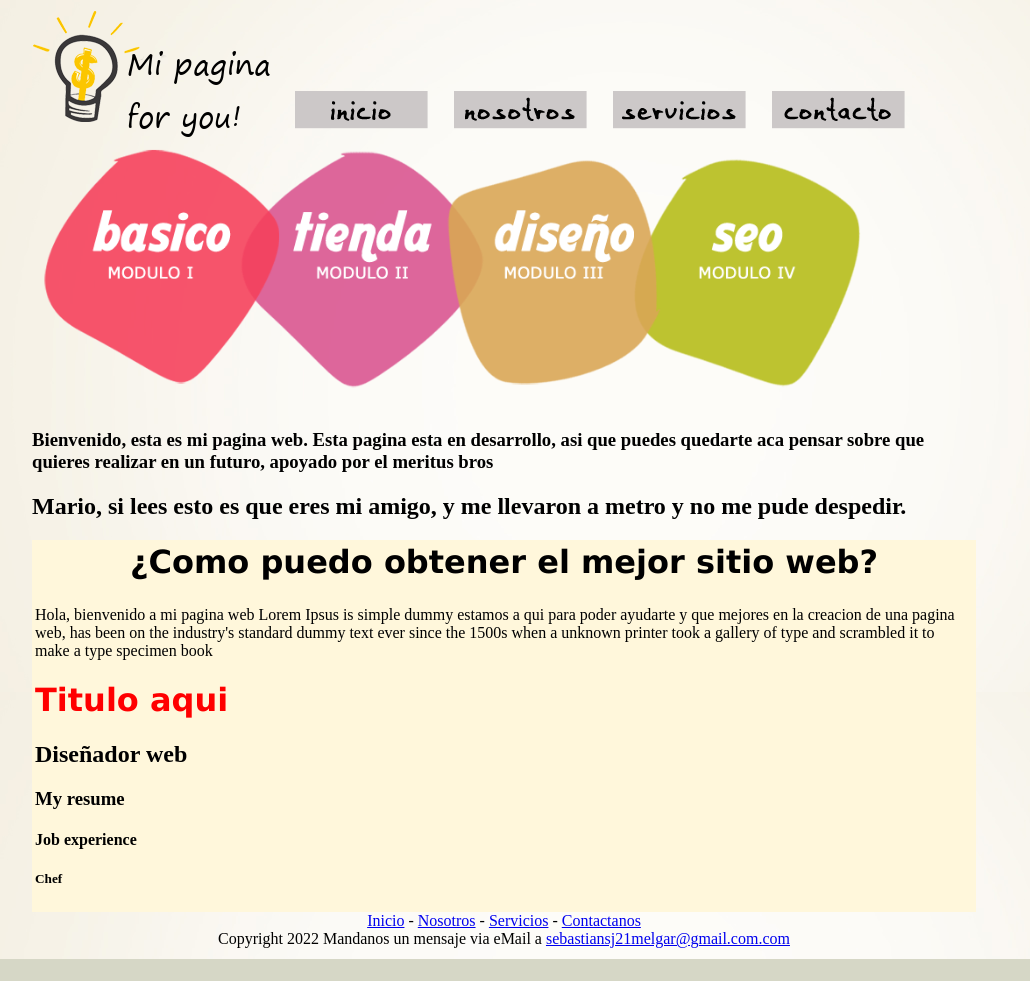
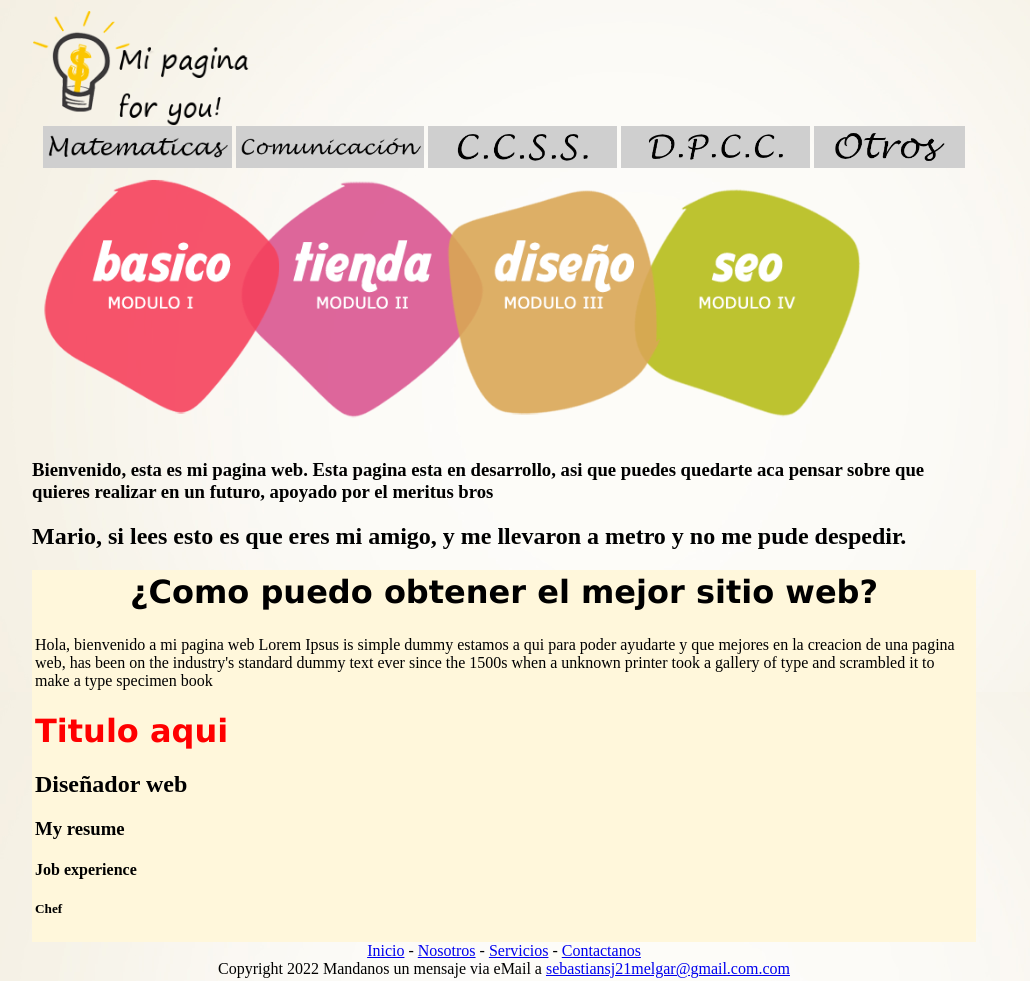
Before and after one commit to Sebasj21/dar-alomianus, a plain HTML site: page index.html in a window 1280 px wide. Shown: the top 981 px of the page, without its empty margins (136-1166 px from the left). Before the commit the page ends 959 px from the top, so only its background shows below. Drawn offline with Linux system fonts and the light colour scheme.

Commit message:
Update index.html

```diff
--- a/index.html
+++ b/index.html
@@ -10,17 +10,20 @@
 <body background="menu/bg.jpg" bgcolor="d6d7c6" text="000000">
 <center><table width="950"><tr><td>
 
-<img src="menu/logoton.png" border="0" title="logo de la pagina web">
+<img src="menu/logoton.png" width="24%" border="0" title="logo de la pagina web">
 
 
-<a href="index.html">
-<img src="menu/inicio.png" border="0" title="boton de inicio"></a>
+<center><a href="index.html">
+<img src="menu/matemas.png" width="20%" border="0" title="boton de inicio"></a>
 <a href="nosotros.html">
-<img src="menu/nosotros.png" border="0" title="boton de nosostros"></a>
+<img src="menu/comani.png" width="20%" border="0" title="boton de nosostros"></a>
 <a href="servicios.html">
-<img src="menu/servicios.png" border="0" title="boton de servicios"></a>
+<img src="menu/sociales.png" width="20%" border="0" title="boton de servicios"></a>
 <a href="contacto.html">
-<img src="menu/contacto.png" border="0" title="boton de contactos"></a>
+<img src="menu/DPCC.png" width="20%" border="0" title="boton de contactos"></a>
+<a href="otros.html">
+<img src="menu/otrosmas.png" width="16%" border="0" title="otros cursos"></a>
+</center>
 
 
 <img src="menu/banner_circulos.png" width="90%" title="banner central de la pagina">
```
